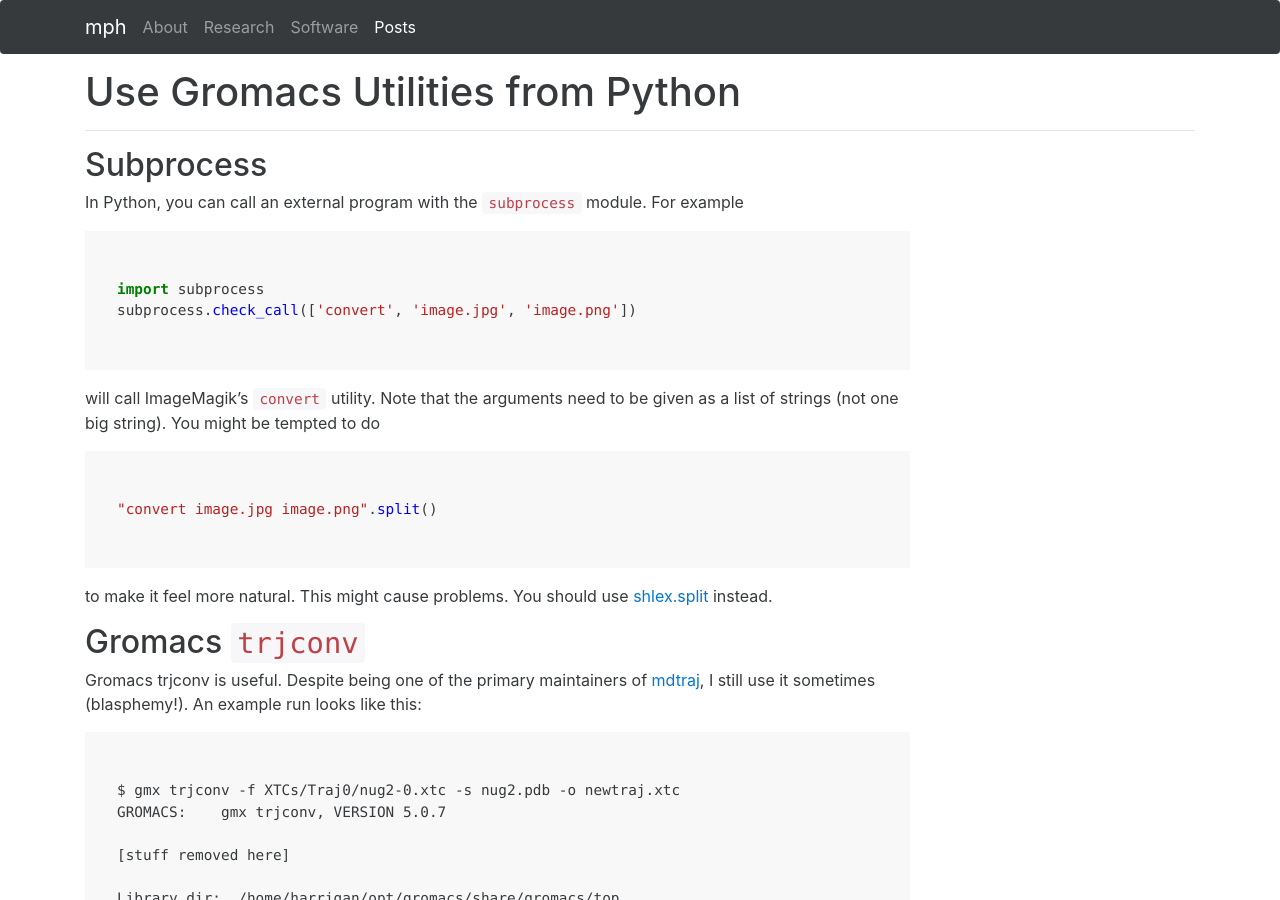
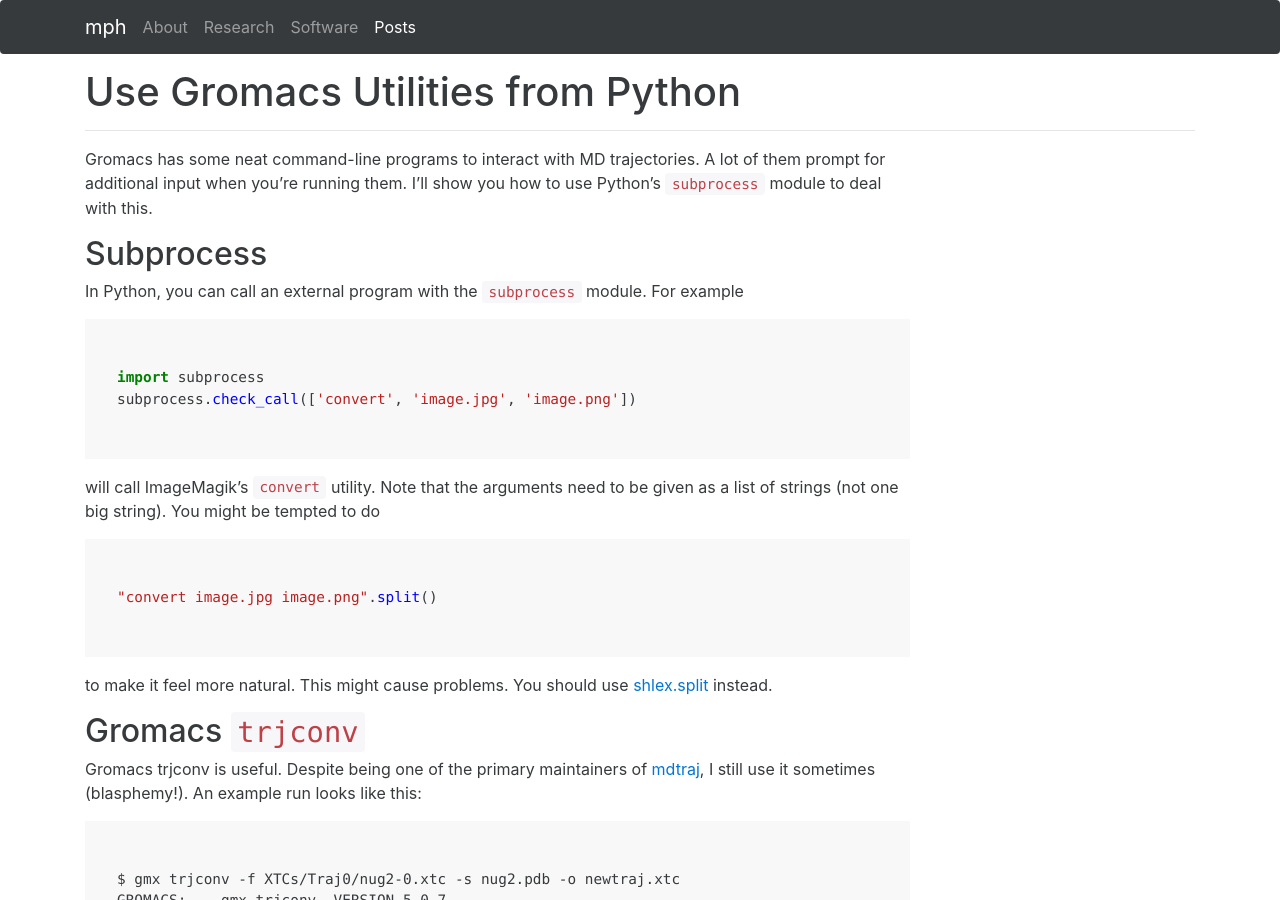
Before and after one commit to mpharrigan/mpharrigan.github.io, a Jekyll site: the page built from _posts/2016-12-01-trjconv-from-python.md, in a window 1280 px wide and 900 px high. Built offline with Jekyll 4.4.1, drawn with Linux system fonts in a browser that asks for light colours.

Commit message:
Intro blurb

```diff
--- a/_posts/2016-12-01-trjconv-from-python.md
+++ b/_posts/2016-12-01-trjconv-from-python.md
@@ -3,6 +3,8 @@ title: Use Gromacs Utilities from Python
 excerpt: |+
     Gromacs has some neat command-line programs to interact with MD trajectories. A lot of them prompt for additional input when you're running them. I'll show you how to use Python's `subprocess` module to deal with this.
 ---
+
+Gromacs has some neat command-line programs to interact with MD trajectories. A lot of them prompt for additional input when you're running them. I'll show you how to use Python's `subprocess` module to deal with this.
 
 ## Subprocess
 
```
